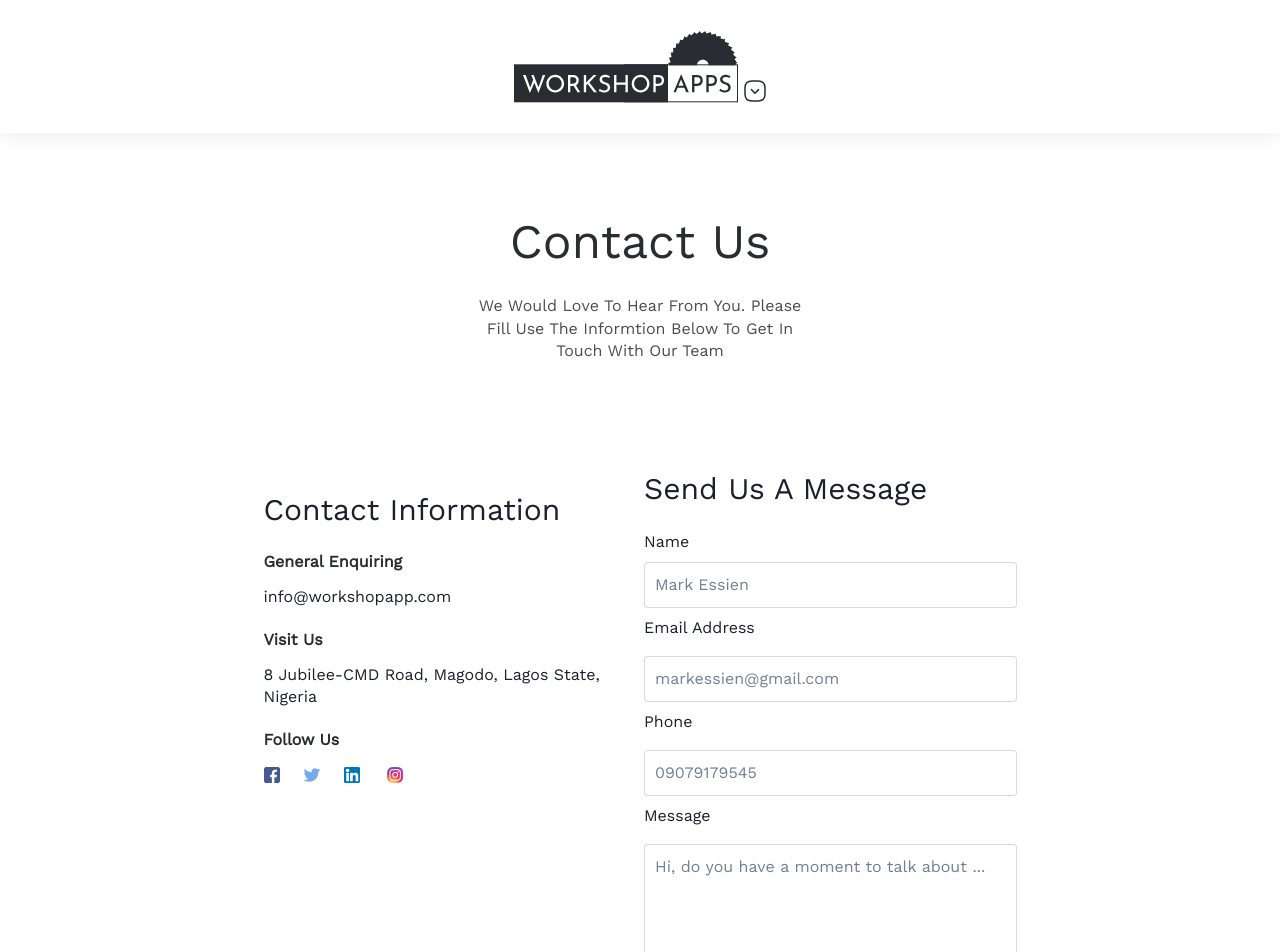
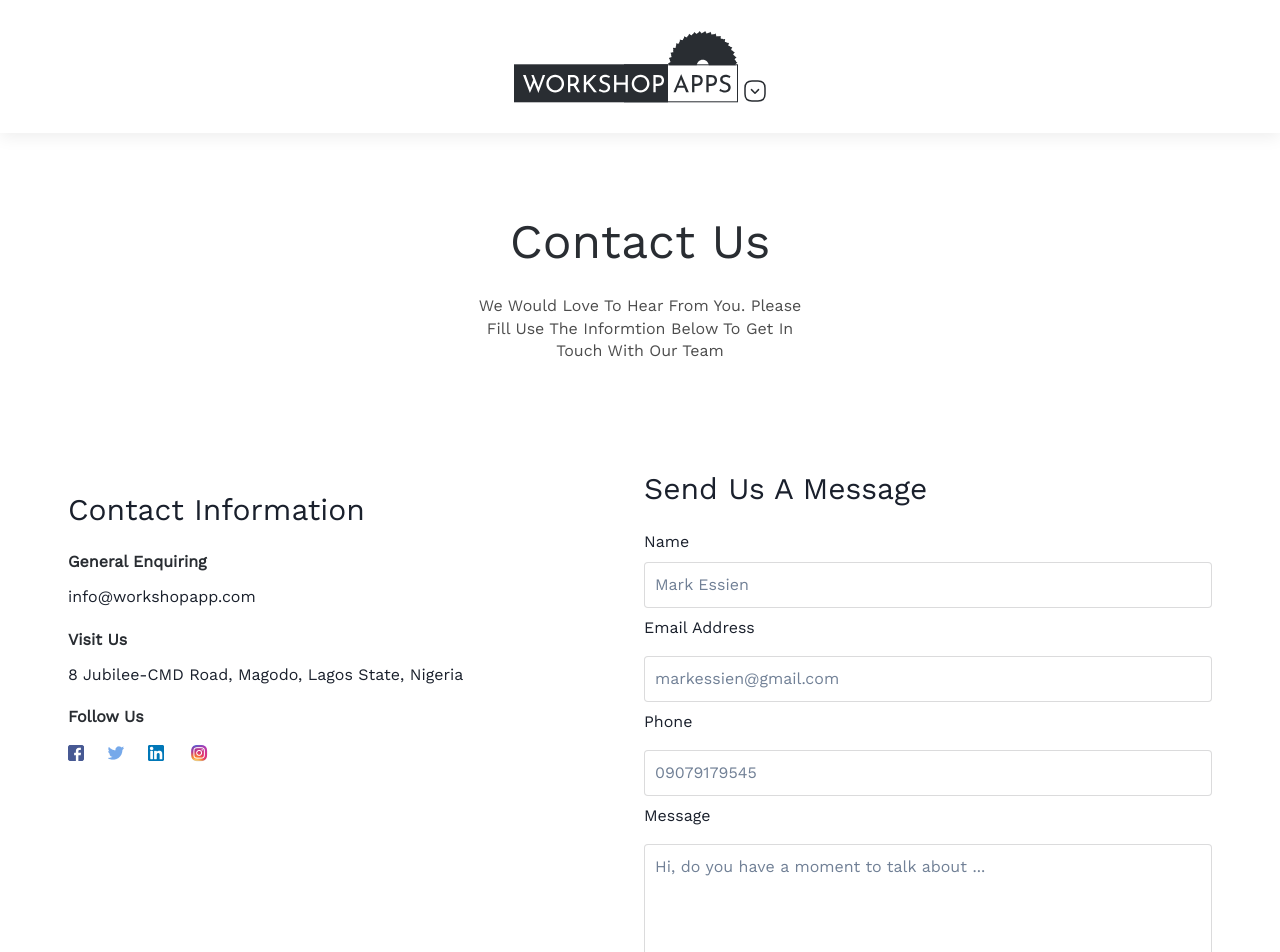
Before and after one commit to workshopapps/workshopapps-portfolio, a Next.js app in the folder frontend/: page /contact in a window 1280 px wide. Shown: the top 952 px of the page. Built offline with nearby package versions, Linux system fonts and the light colour scheme.

Commit message:
chore: fixed contact page issue

```diff
--- a/frontend/components/section/index.jsx
+++ b/frontend/components/section/index.jsx
@@ -5,7 +5,7 @@ function Section({ children, ...others }) {
   return (
     <Stack
       w="full"
-      maxW="1100px"
+      maxW="1240px"
       mx="auto"
       px={{ base: 6, md: 12 }}
       {...others}
--- a/frontend/pages/contact.jsx
+++ b/frontend/pages/contact.jsx
@@ -14,12 +14,12 @@ export default function Contact() {
         <title>Workshop Apps | Contact</title>
         <link rel="icon" href="/favicon.ico" />
       </Head>
-      <Section alignItems="center" pb={10}>
+      <Section w="full" alignItems="center" pb={10}>
         <ContactHeader />
         <HStack
           alignItems="flex-start"
           flexDirection={["column", "column", "row"]}
-          w={{ base: "90%", md: "75%" }}
+          w="full"
           mx="auto"
           marginTop={["2rem", "2rem", "3rem"]}
           mb="5rem"
```
